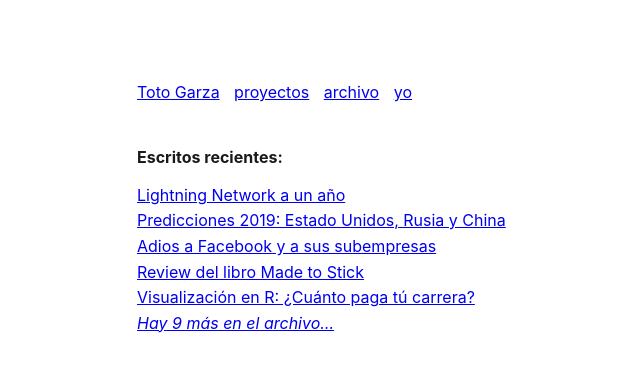
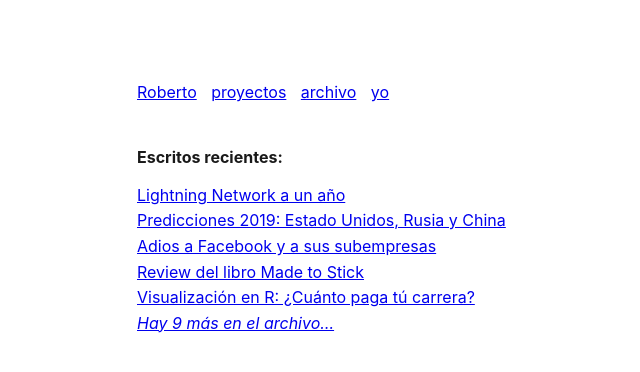
Before and after one commit to totogarza/garzacodes, a Jekyll site: the page built from index.md, in a window 1280 px wide. Shown: the top 372 px of the page, without its empty margins (183-823 px from the left). Built offline with Jekyll 4.4.1, drawn with Linux system fonts in a browser that asks for light colours.

Commit message:
updated info

```diff
--- a/_config.yml
+++ b/_config.yml
@@ -13,9 +13,9 @@
 # you will see them accessed via {{ site.title }}, {{ site.email }}, and so on.
 # You can create any custom variable you would like, and they will be accessible
 # in the templates via {{ site.myvariable }}.
-title: Toto Garza
-author: Toto Garza
-email: toto@tanoshii.me
+title: Roberto
+author: Roberto
+email: roberto@tanoshii.me
 description: ""
 baseurl: "" # the subpath of your site, e.g. /blog
 url: "" # the base hostname & protocol for your site, e.g. http://example.com
```
